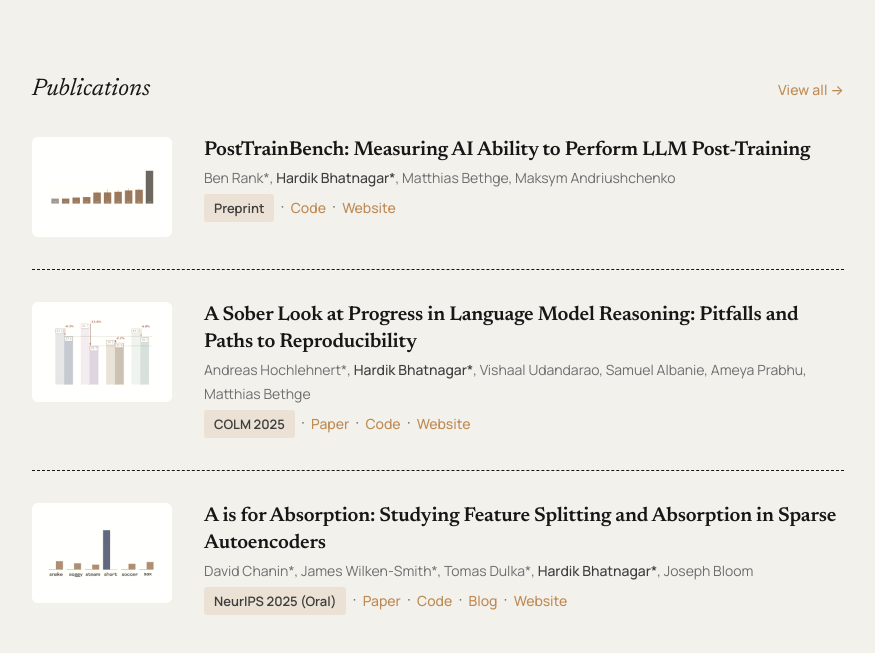
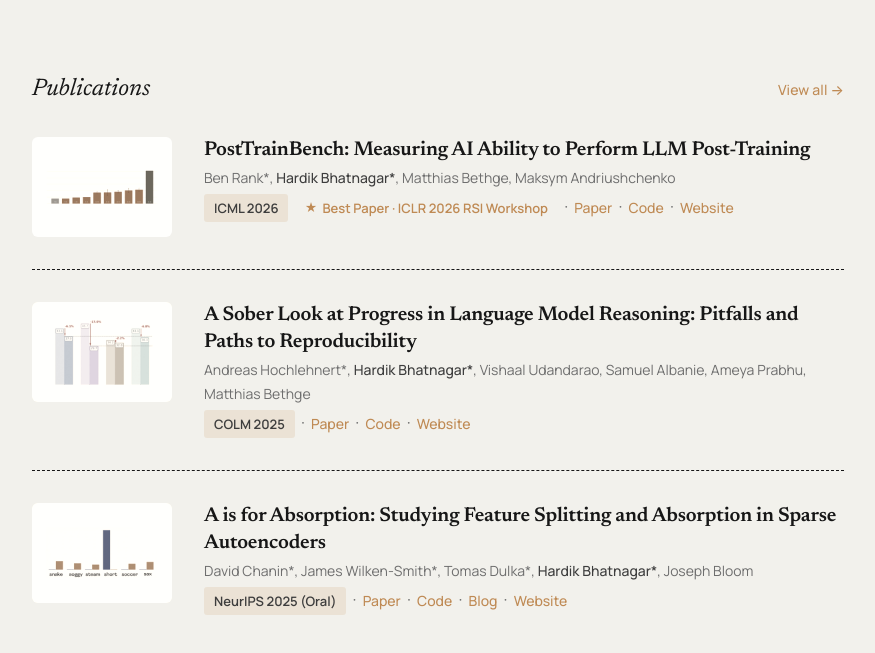
Before and after one commit to hrdkbhatnagar/hrdkbhatnagar.github.io, an Astro site: page / in a window 1280 px wide. Shown: the part 843-1496 px from the top of the page, without its empty margins (202-1077 px from the left). Built offline with nearby package versions, Linux system fonts and the light colour scheme; Astro itself is replaced by a stand-in of ours.

Commit message:
update PTB to ICML

```diff
--- a/public/styles/global.css
+++ b/public/styles/global.css
@@ -397,6 +397,25 @@ p a:hover, .about-content a:hover {
   background: rgba(212, 165, 116, 0.2);
 }
 
+.publication-award {
+  display: inline-flex;
+  align-items: center;
+  gap: 5px;
+  font-family: var(--font-sans);
+  font-size: 0.8125rem;
+  font-weight: 600;
+  color: var(--accent);
+  padding: 3px 10px;
+  background: transparent;
+  border-radius: 3px;
+}
+
+.publication-award .award-mark {
+  font-size: 0.75rem;
+  line-height: 1;
+  color: var(--accent);
+}
+
 .meta-separator {
   color: var(--text-muted);
   font-size: 0.875rem;
--- a/src/components/PublicationItem.astro
+++ b/src/components/PublicationItem.astro
@@ -2,10 +2,11 @@
 interface Props {
   title: string;
   authors: string[];
-  venue: string;
+  venue: string | string[];
   year: number;
   month?: string;
   thumbnail?: string;
+  award?: string;
   links?: {
     paper?: string;
     code?: string;
@@ -14,10 +15,9 @@ interface Props {
   };
 }
 
-const { title, authors, venue, year, month, thumbnail, links } = Astro.props;
+const { title, authors, venue, year, month, thumbnail, award, links } = Astro.props;
 
-// Just use venue, no year
-const venueStr = venue;
+const venues = Array.isArray(venue) ? venue : [venue];
 
 // Highlight "Hardik Bhatnagar" in authors
 const highlightedAuthors = authors.map(author => {
@@ -27,8 +27,8 @@ const highlightedAuthors = authors.map(author => {
   return author;
 }).join(', ');
 
-// Link title to paper, or website if no paper
-const titleLink = links?.paper || links?.website;
+// Link title to website if available, otherwise paper
+const titleLink = links?.website || links?.paper;
 
 // Build array of link items for proper separator handling
 const linkItems: { label: string; url: string }[] = [];
@@ -54,7 +54,15 @@ if (links?.website) linkItems.push({ label: 'Website', url: links.website });
     </h3>
     <p class="publication-authors" set:html={highlightedAuthors} />
     <div class="publication-meta">
-      <span class="publication-venue">{venueStr}</span>
+      {venues.map((v) => (
+        <span class="publication-venue">{v}</span>
+      ))}
+      {award && (
+        <span class="publication-award">
+          <span class="award-mark" aria-hidden="true">★</span>
+          {award}
+        </span>
+      )}
       {linkItems.length > 0 && (
         <>
           <span class="meta-separator">·</span>
--- a/src/data/publications.json
+++ b/src/data/publications.json
@@ -2,11 +2,13 @@
   {
     "title": "PostTrainBench: Measuring AI Ability to Perform LLM Post-Training",
     "authors": ["Ben Rank*", "Hardik Bhatnagar*", "Matthias Bethge", "Maksym Andriushchenko"],
-    "venue": "Preprint",
-    "year": 2025,
+    "venue": "ICML 2026",
+    "year": 2026,
     "thumbnail": "/images/publications/posttrainbench.jpg",
     "featured": true,
+    "award": "Best Paper · ICLR 2026 RSI Workshop",
     "links": {
+      "paper": "https://arxiv.org/abs/2603.08640",
       "code": "https://github.com/aisa-group/PostTrainBench",
       "website": "https://posttrainbench.com"
     }
--- a/src/pages/index.astro
+++ b/src/pages/index.astro
@@ -70,6 +70,7 @@ const featuredPublications = publications
               year={pub.year}
               month={pub.month}
               thumbnail={pub.thumbnail}
+              award={pub.award}
               links={pub.links}
             />
           ))}
--- a/src/pages/publications.astro
+++ b/src/pages/publications.astro
@@ -22,6 +22,7 @@ const sortedPublications = [...publications].sort((a, b) => b.year - a.year);
             year={pub.year}
             month={pub.month}
             thumbnail={pub.thumbnail}
+            award={pub.award}
             links={pub.links}
           />
         ))}
```
Also changed, not shown: 1 other file.
